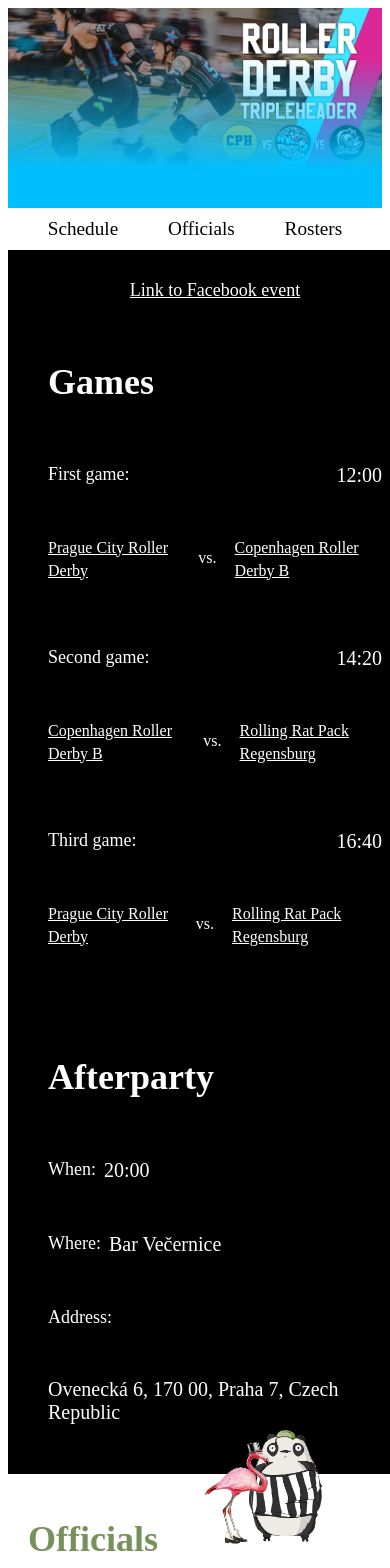
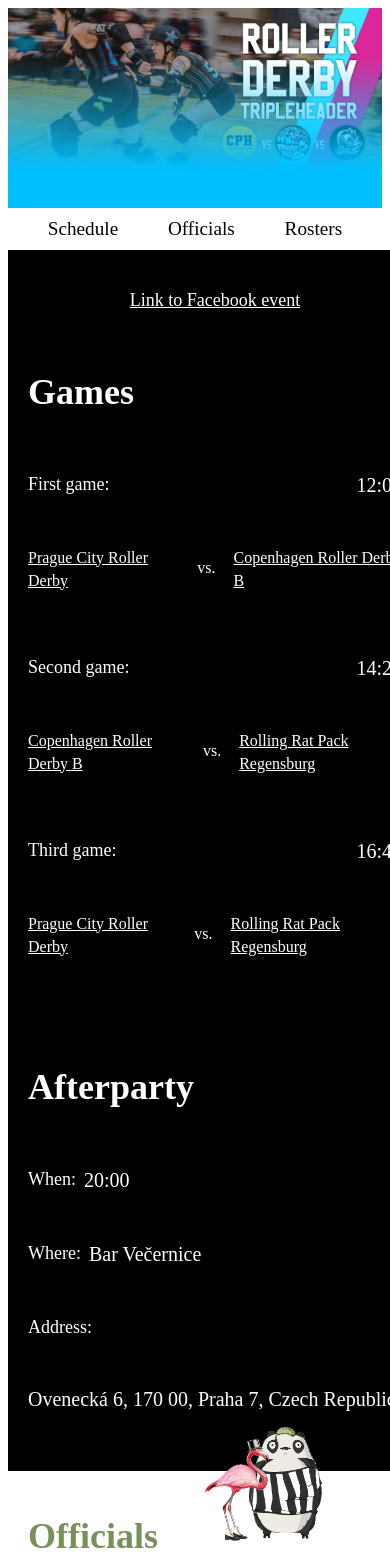
Before and after one commit to TylerovaTer/pcrd-program-page, a Next.js app: page / in a window 390 px wide. Shown: the top 1568 px of the page. Built offline with nearby package versions, Linux system fonts and the light colour scheme.

Commit message:
padding tweaks schedule

```diff
--- a/src/components/schedule/schedule.module.css
+++ b/src/components/schedule/schedule.module.css
@@ -33,7 +33,6 @@
 }
 
 .afterparty{
-    padding: 0 20px;
     display: flex;
     flex-direction: column;
     gap: 8px;
@@ -46,7 +45,6 @@
 }
 
 .item{
-    padding: 0 20px;
     display: flex;
     flex-direction: column;
     gap: 8px;
@@ -94,10 +92,15 @@
     margin: auto 10px;
 }
 
+
+@media (max-width:550px) {
+    .wrapper {
+        padding: 40px 20px;
+    }
+}
+
 @media(max-width: 490px){
-    .wrapper {
-        padding: 30px 20px;
-    }
+
     .row {
         justify-content: space-between;
     }
```
